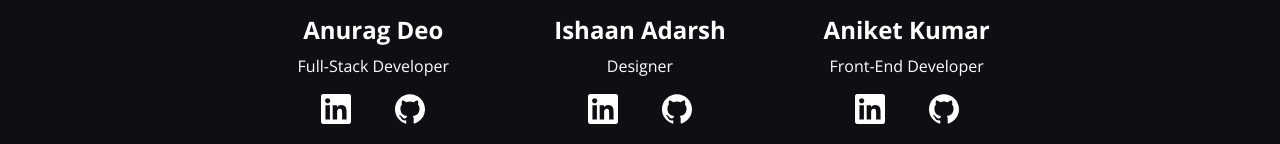
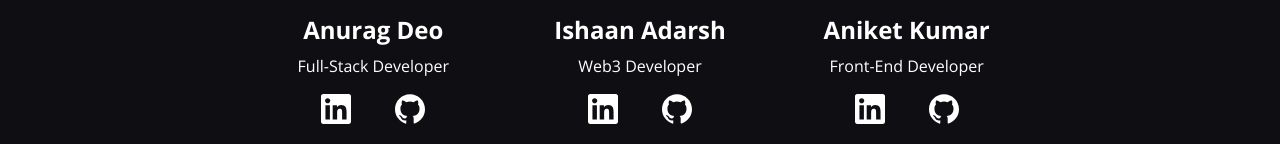
Before and after one commit to Anurag-deo14/Cryptex, a React (Vite) app in the folder client/: page / in a window 1280 px wide. Shown: the part 5023-5167 px from the top of the page. Built offline with nearby package versions, Linux system fonts and the light colour scheme.

Commit message:
Linktree ref changed

```diff
--- a/client/src/components/Team.jsx
+++ b/client/src/components/Team.jsx
@@ -22,9 +22,9 @@ const Team = () => {
                 </div>
             </div>
             <div className='w-48 pb-10'>
-                <a href="https://linktr.ee/anuragdeo" ><img src={ishaan} alt="" className='rounded-[50%] h-[200px]'/></a>
-                <a href="https://linktr.ee/anuragdeo" ><h2 className='transition ease-in-out text-center text-2xl font-bold hover:text-[20px] py-2 pt-4'>Ishaan Adarsh</h2></a>
-                <h3 className='text-center pb-4'>Designer</h3>
+                <a href="https://linktr.ee/IshaanAdarsh" ><img src={ishaan} alt="" className='rounded-[50%] h-[200px]'/></a>
+                <a href="https://linktr.ee/IshaanAdarsh" ><h2 className='transition ease-in-out text-center text-2xl font-bold hover:text-[20px] py-2 pt-4'>Ishaan Adarsh</h2></a>
+                <h3 className='text-center pb-4'>Web3 Developer</h3>
                 <div className='flex flex-row justify-evenly'>
                     <a href="https://www.linkedin.com/in/ishaan-adarsh-161a56222/"><SiLinkedin size={30}/></a>
                     <a href="https://github.com/IshaanAdarsh"><SiGithub size={30}/></a>
```
